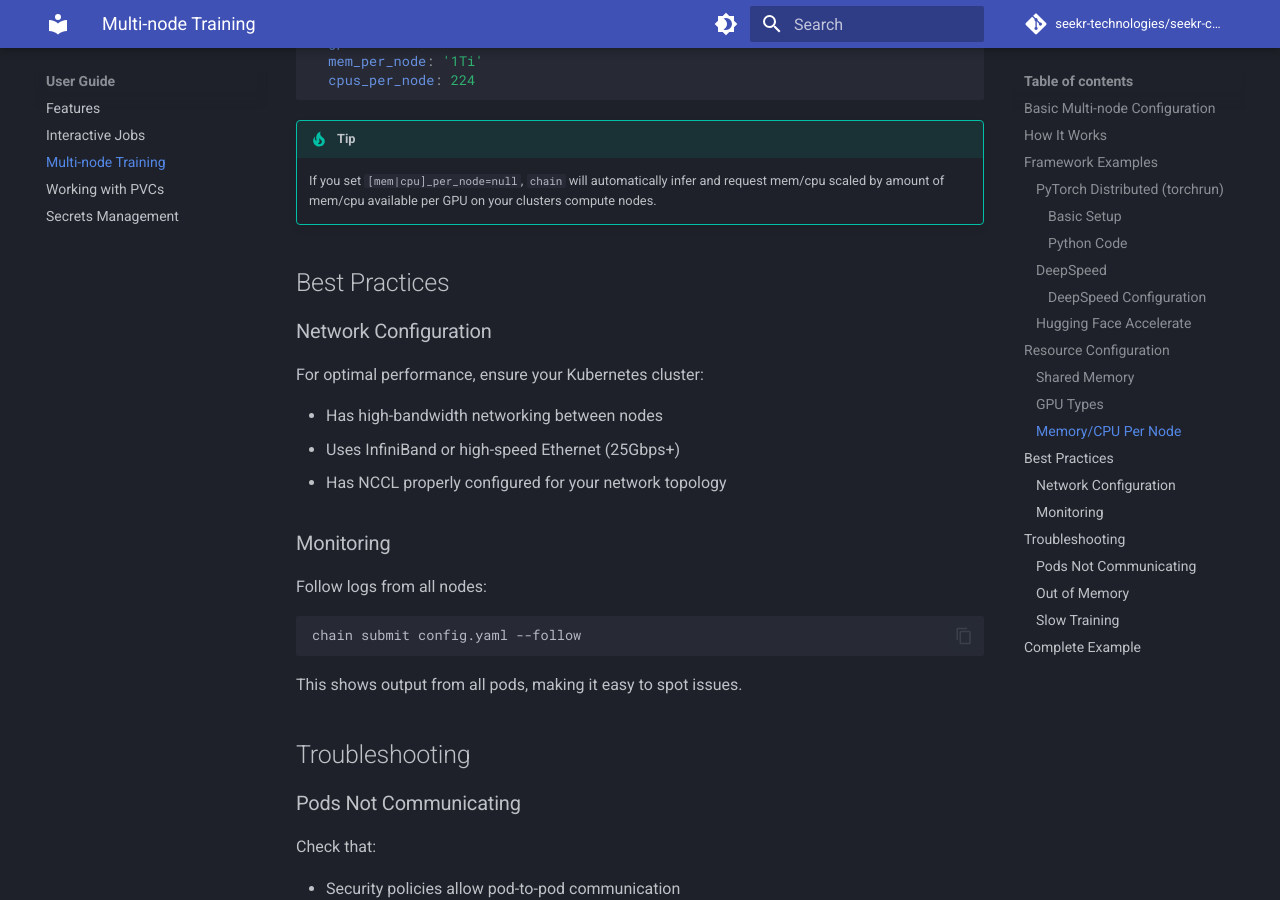
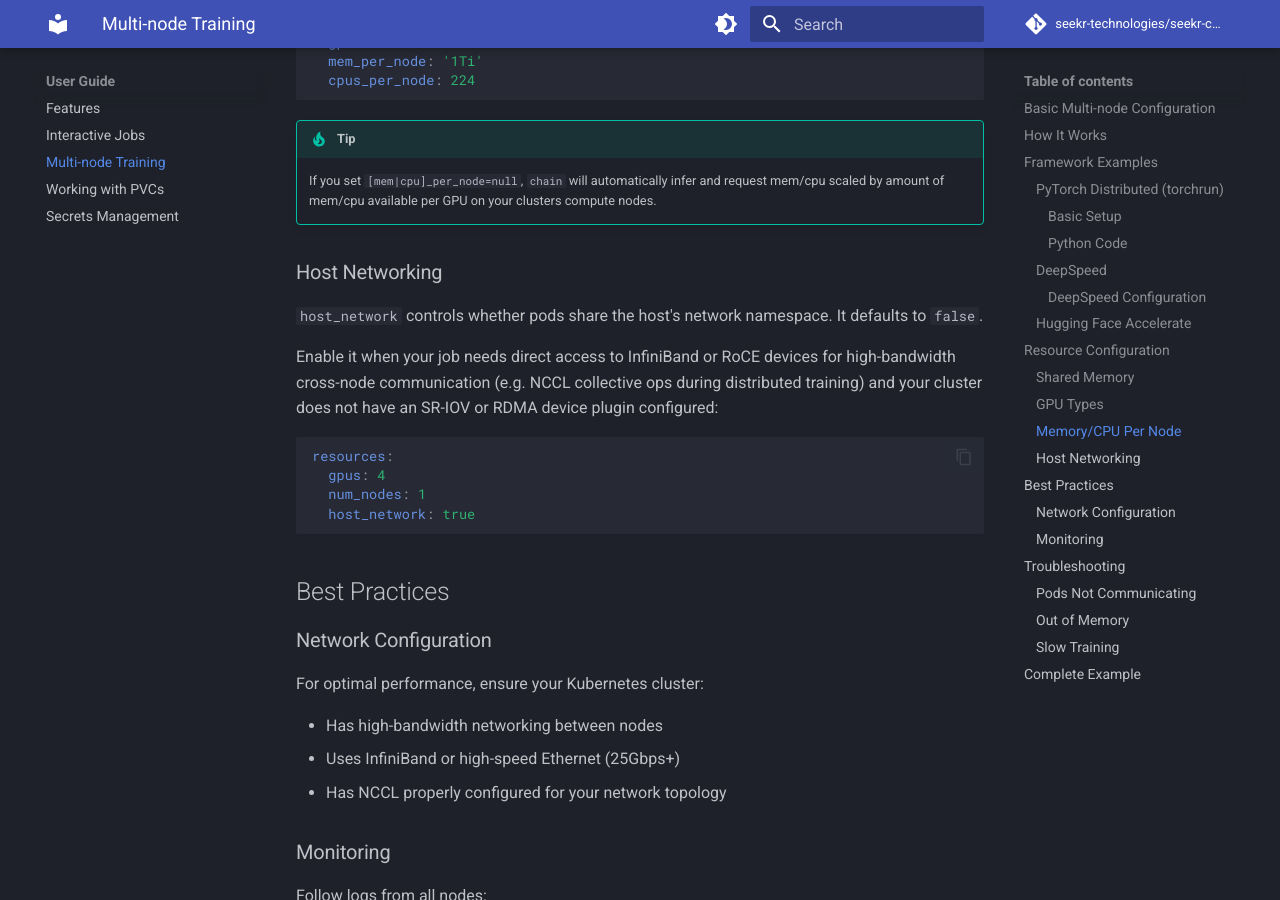
Before and after one commit to Seekr-Technologies/seekr-chain, an MkDocs documentation site: the page built from docs/guides/multi-node-training.md, in a window 1280 px wide and 900 px high, scrolled down 3795 px. Built offline with MkDocs 1.6.1 and Material for MkDocs 9.7.7, drawn with Linux system fonts in a browser that asks for light colours; comment, search, counter and statistics services are not loaded; the version menu is left out.

Commit message:
feat: expose host_network (#15)
* feat: expose `host_network` in config

* docs: document host_network in multi-node training guide

* drop AUTO, default host_network to false

AUTO tied host networking to num_nodes>1, but that's the wrong heuristic
— multi-node inference jobs (e.g. 16x1-GPU serving) don't want host
networking and would get port conflicts. host_network is an explicit
opt-in for jobs that need InfiniBand/RDMA without a device plugin.

````diff
--- a/docs/guides/multi-node-training.md
+++ b/docs/guides/multi-node-training.md
@@ -182,6 +182,19 @@ resources:
 
     If you set `[mem|cpu]_per_node=null`, `chain` will automatically infer and request mem/cpu scaled by amount of mem/cpu available per GPU on your clusters compute nodes.
 
+### Host Networking
+
+`host_network` controls whether pods share the host's network namespace. It defaults to `false`.
+
+Enable it when your job needs direct access to InfiniBand or RoCE devices for high-bandwidth cross-node communication (e.g. NCCL collective ops during distributed training) and your cluster does not have an SR-IOV or RDMA device plugin configured:
+
+```yaml
+resources:
+  gpus: 4
+  num_nodes: 1
+  host_network: true
+```
+
 ## Best Practices
 
 ### Network Configuration
--- a/src/seekr_chain/backends/argo/templates/jobset.yaml.j2
+++ b/src/seekr_chain/backends/argo/templates/jobset.yaml.j2
@@ -39,8 +39,8 @@ spec:
               seekr-chain/step: {{ step_name }}
           spec:
             restartPolicy: Never
-            hostNetwork: true
-            dnsPolicy: ClusterFirstWithHostNet
+            hostNetwork: {{ role.host_network | to_yaml_bool }}
+            dnsPolicy: {{ 'ClusterFirstWithHostNet' if role.host_network else 'ClusterFirst' }}
             terminationGracePeriodSeconds: 30
             initContainers:
             - name: download-assets
````
Also changed, not shown: .hatchery/tasks/2026-04-08-host-network.md (added, +31 -0 lines), 3 other files.
